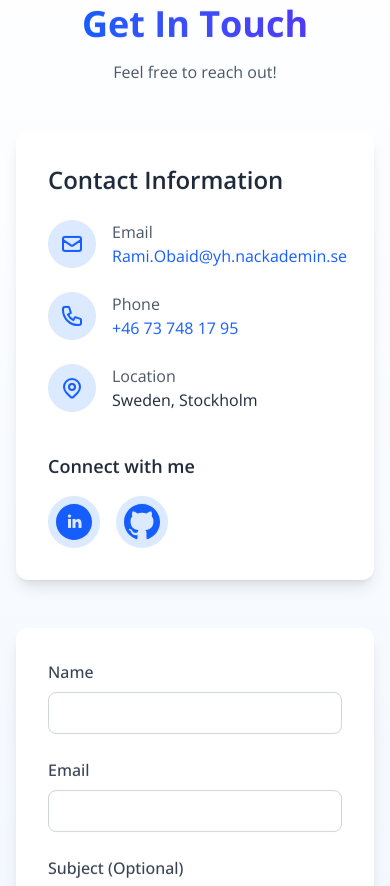
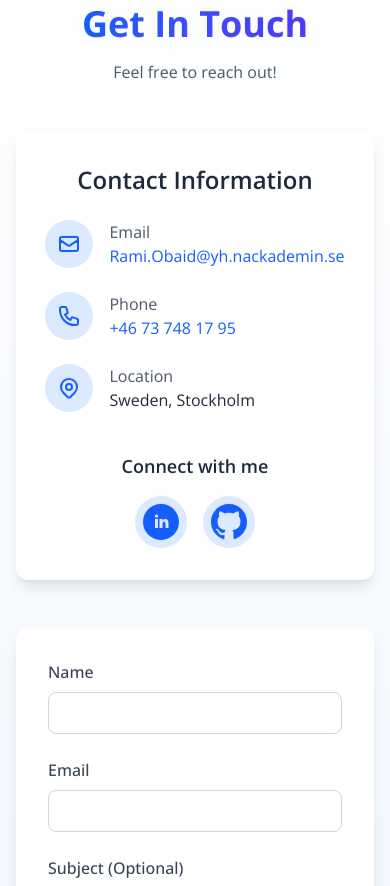
Before and after one commit to RamiObaid92/Portfolio, a React (Vite) app: page / in a window 390 px wide. Shown: the part 7820-8706 px from the top of the page. Built offline with nearby package versions, Linux system fonts and the light colour scheme.

Commit message:
style: enhance layout and alignment of contact information section

```diff
--- a/src/components/Contact.tsx
+++ b/src/components/Contact.tsx
@@ -160,8 +160,8 @@ const Contact: FC = () => {
         </p>
 
         <div className="grid grid-cols-1 lg:grid-cols-2 gap-12">
-          <div className="bg-white p-8 rounded-xl shadow-lg">
-            <h3 className="text-2xl font-semibold text-gray-800 mb-6">
+          <div className="bg-white p-8 rounded-xl shadow-lg flex flex-col items-center lg:items-start">
+            <h3 className="text-2xl font-semibold text-gray-800 mb-6 text-center lg:text-left">
               Contact Information
             </h3>
 
@@ -188,7 +188,7 @@ const Contact: FC = () => {
               ))}
             </div>
 
-            <div className="mt-10">
+            <div className="mt-10 flex flex-col items-center lg:items-start">
               <h4 className="text-lg font-semibold text-gray-800 mb-4">
                 Connect with me
               </h4>
```
